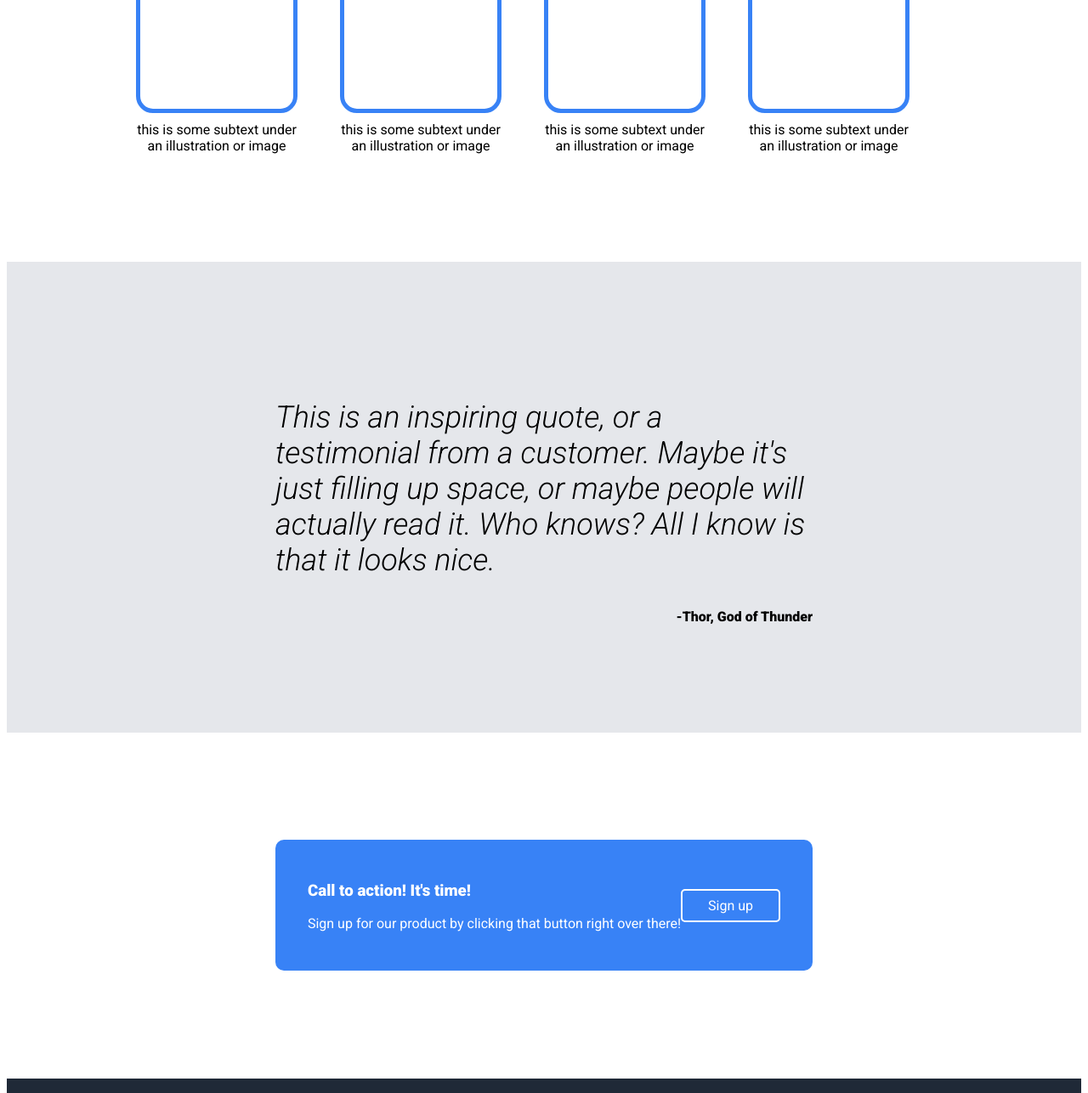
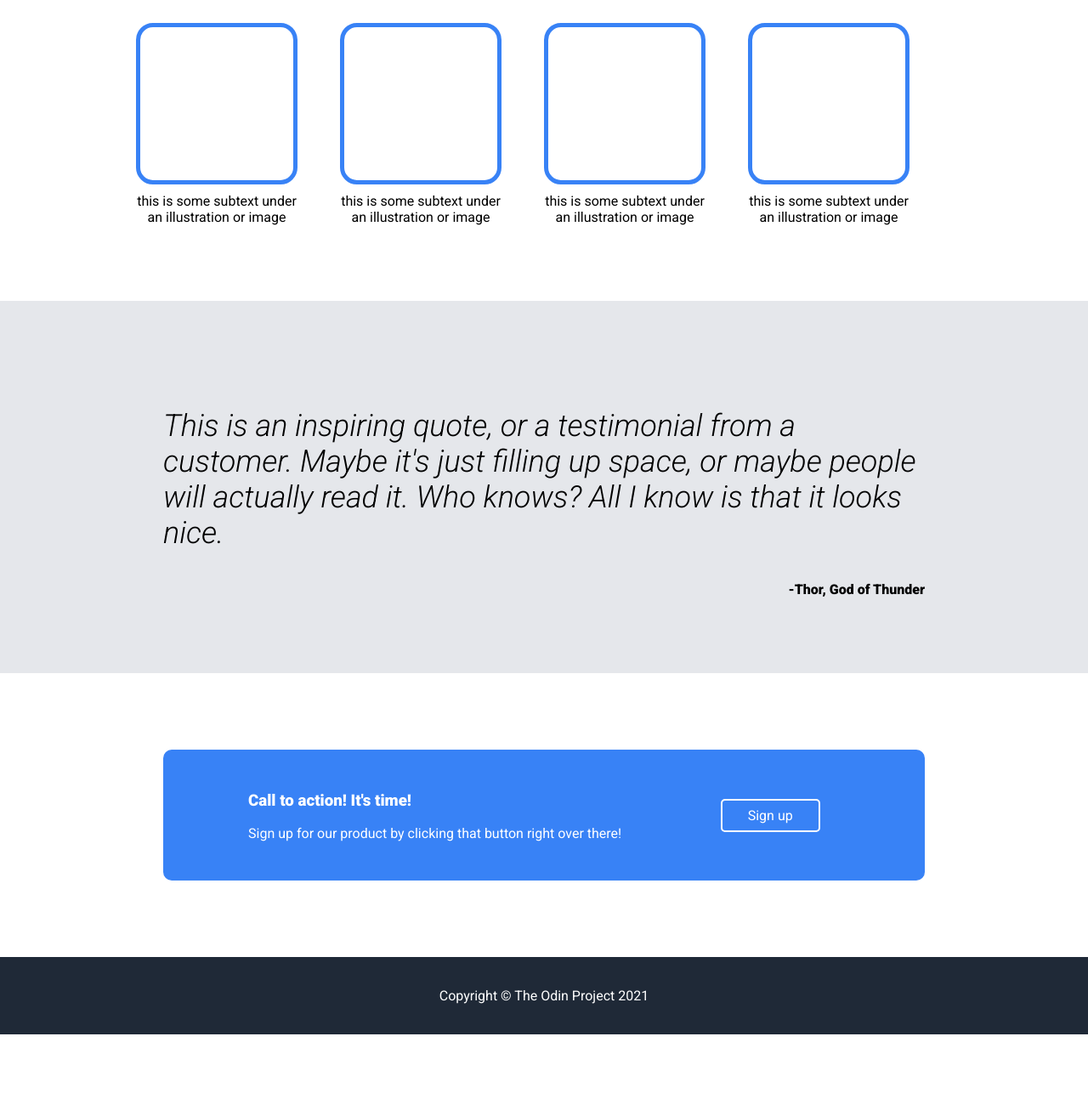
Before and after one commit to Sen-Nyin/odin-landing-page, a plain HTML site: page index.html in a window 1280 px wide. Shown: the part 724-2010 px from the top of the page at 85% size. After the commit the page ends 1941 px from the top, so only its background shows below. Drawn offline with Linux system fonts and the light colour scheme; a script that the page names is missing.

Commit message:
adjusted section paddings

```diff
--- a/css/sass/styles.scss
+++ b/css/sass/styles.scss
@@ -5,6 +5,7 @@ $color-bg-light: #e5e7eb;
 
 body {
   font-family: "Roboto", sans-serif;
+  margin: 0;
 }
 
 .header {
@@ -17,6 +18,10 @@ body {
     padding: 20px;
     text-align: center;
     color: white;
+}
+
+.information, .quote, .call-to-arms {
+padding: 7% 15%;
 }
 
 .flexbox-container {
@@ -110,7 +115,6 @@ body {
 }
 
 .information {
-  padding: 0 15% 10%;
   text-align: center;
 
   &__header {
@@ -139,7 +143,6 @@ body {
 
 .quote {
   background-color: #e5e7eb;
-  padding: 10% 25% 10%;
 
   &__text {
     font-size: 36px;
@@ -155,7 +158,6 @@ body {
 }
 
 .call-to-arms {
-  padding: 10% 25% 10%;
 
   &__text {
     flex: 2 0 auto;
```
Also changed, not shown: css/styles.css, 1 other file.
